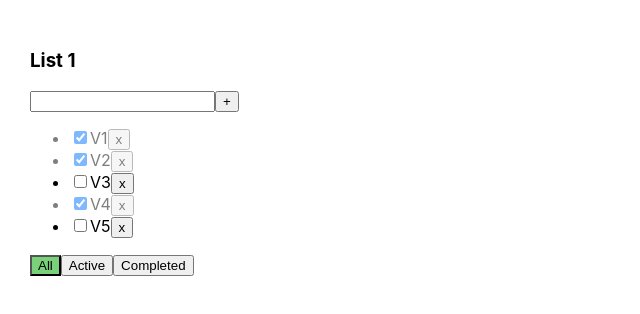
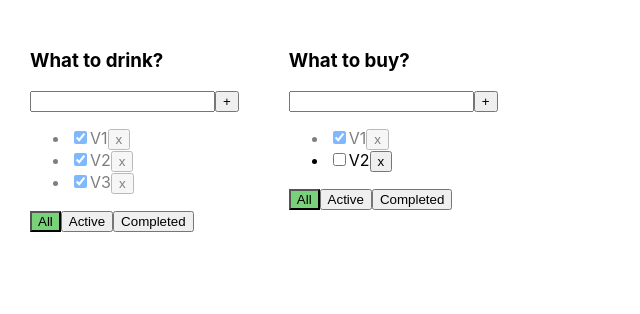
Before and after one commit to Mayplex/TodoList, a React (Create React App) app: page / in a window 1280 px wide. Shown: the top 314 px of the page, without its empty margins (0-640 px from the left). Built offline with nearby package versions, Linux system fonts and the light colour scheme.

Commit message:
Update TodoListType and functions

```diff
--- a/src/App.tsx
+++ b/src/App.tsx
@@ -1,61 +1,96 @@
 import React, { useState } from "react";
 import "./App.css";
-import { Todolist } from "./Todolist";
+import { TasksType, Todolist } from "./Todolist";
 import { v1 } from "uuid";
 
 export type FilteredValueType = "all" | "completed" | "active";
+export type ToDoListType = {
+  id: string;
+  title: string;
+  filter: FilteredValueType;
+};
+export type TasksStateType = {
+  [key: string]: Array<TasksType>;
+};
 
 function App() {
-  let [tasks, setTasks] = useState([
+  let todolistID1 = v1();
+  let todolistID2 = v1();
+
+  let [toDoList, setToDoList] = useState<Array<ToDoListType>>([
+    { id: todolistID1, title: "What to drink?", filter: "all" },
+    { id: todolistID2, title: "What to buy?", filter: "all" },
+  ]);
+
+  let [tasks, setTasks] = useState<TasksStateType>({
+    [todolistID1]: [
       { id: v1(), title: "V1", isDone: true },
       { id: v1(), title: "V2", isDone: true },
-    { id: v1(), title: "V3", isDone: false },
-    { id: v1(), title: "V4", isDone: true },
-    { id: v1(), title: "V5", isDone: false },
-  ]);
+      { id: v1(), title: "V3", isDone: true },
+    ],
+    [todolistID2]: [
+      { id: v1(), title: "V1", isDone: true },
+      { id: v1(), title: "V2", isDone: false },
+    ],
+  });
 
-  let [filter, setFilter] = useState<FilteredValueType>("all");
-  let tasksForTodoList = tasks;
-
-  if (filter === "active") {
-    tasksForTodoList = tasks.filter((task) => task.isDone === false);
+  function removeTask(id: string, toDoListId: string) {
+    let todolistTasks = tasks[toDoListId];
+    tasks[toDoListId] = todolistTasks.filter((task) => task.id !== id);
+    setTasks({ ...tasks });
   }
-  if (filter === "completed") {
-    tasksForTodoList = tasks.filter((task) => task.isDone === true);
+  function changeFilter(value: FilteredValueType, toDoListId: string) {
+    let todoList = toDoList.find((tl: any) => tl.id === toDoListId);
+    if (todoList) {
+      todoList.filter = value;
+      setToDoList([...toDoList]);
     }
-
-  function removeTask(id: string) {
-    let filteredTasks = tasks.filter((task) => task.id !== id);
-    setTasks(filteredTasks);
   }
-  function changeFilter(value: FilteredValueType) {
-    setFilter(value);
-  }
-  function changeChecker(taskId: string, isDone: boolean) {
-    let task = tasks.find((t) => t.id === taskId);
+  function changeChecker(taskId: string, isDone: boolean, todolistId: string) {
+    let todolistTasks = tasks[todolistId];
+    let task = todolistTasks.find((t) => t.id === taskId);
     if (task) {
       task.isDone = isDone;
+      setTasks({ ...tasks });
     }
-    let copy = [...tasks];
-    setTasks(copy);
   }
-  function addTask(title: string) {
+  function addTask(title: string, todolistID: string) {
     let newTask = { id: v1(), title: title, isDone: false };
-    let newTasks = [newTask, ...tasks];
-    setTasks(newTasks);
+    let todolistTasks = tasks[todolistID];
+    tasks[todolistID] = [newTask, ...todolistTasks];
+    setTasks({ ...tasks });
   }
 
   return (
     <div className="App">
+      {toDoList.map((todolist) => {
+        let allTodoListTasks = tasks[todolist.id];
+        let tasksForTodoList = allTodoListTasks;
+
+        if (todolist.filter === "active") {
+          tasksForTodoList = allTodoListTasks.filter(
+            (task) => task.isDone === false
+          );
+        }
+        if (todolist.filter === "completed") {
+          tasksForTodoList = allTodoListTasks.filter(
+            (task) => task.isDone === true
+          );
+        }
+        return (
           <Todolist
-        title="List 1"
+            key={todolist.id}
+            title={todolist.title}
             tasks={tasksForTodoList}
             removeTask={removeTask}
             changeFilter={changeFilter}
             changeChecker={changeChecker}
             addTask={addTask}
-        filter={filter}
+            filter={todolist.filter}
+            id={todolist.id}
           />
+        );
+      })}
     </div>
   );
 }
--- a/src/Todolist.tsx
+++ b/src/Todolist.tsx
@@ -4,11 +4,12 @@ import { FilteredValueType } from "./App";
 type PropsType = {
   title: string;
   tasks: Array<TasksType>;
-  removeTask: (taskId: string) => void;
-  changeFilter: (value: FilteredValueType) => void;
-  changeChecker: (taskId: string, isDone: boolean) => void;
-  addTask: (title: string) => void;
+  removeTask: (taskId: string, toDoListId: string) => void;
+  changeFilter: (value: FilteredValueType, toDoListId: string) => void;
+  changeChecker: (taskId: string, isDone: boolean, todolistId: string) => void;
+  addTask: (title: string, todolistID: string) => void;
   filter: FilteredValueType;
+  id: string;
 };
 export type TasksType = {
   id: string;
@@ -25,26 +26,26 @@ export function Todolist(props: PropsType) {
   const onKeyPressHandler = (e: KeyboardEvent<HTMLInputElement>) => {
     setError(null);
     if (e.charCode === 13) {
-      props.addTask(newTaskTitle);
+      props.addTask(newTaskTitle, props.id);
       setNewTaskTitle("");
     }
   };
   const addTask = () => {
     if (newTaskTitle.trim() !== "") {
-      props.addTask(newTaskTitle);
+      props.addTask(newTaskTitle, props.id);
       setNewTaskTitle("");
     } else {
       setError("Title is required!");
     }
   };
   const onAllClickHandler = () => {
-    props.changeFilter("all");
+    props.changeFilter("all", props.id);
   };
   const onActiveClickHandler = () => {
-    props.changeFilter("active");
+    props.changeFilter("active", props.id);
   };
   const onCompletedClickHandler = () => {
-    props.changeFilter("completed");
+    props.changeFilter("completed", props.id);
   };
   return (
     <div>
@@ -62,10 +63,10 @@ export function Todolist(props: PropsType) {
       <ul>
         {props.tasks.map((task) => {
           const onChangeHandler = (e: any) => {
-            props.changeChecker(task.id, e.currentTarget.checked);
+            props.changeChecker(task.id, e.currentTarget.checked, props.id);
           };
           const removeTask = () => {
-            props.removeTask(task.id);
+            props.removeTask(task.id, props.id);
           };
 
           return (
```
Lines whose indentation alone changed are shown as unchanged.
